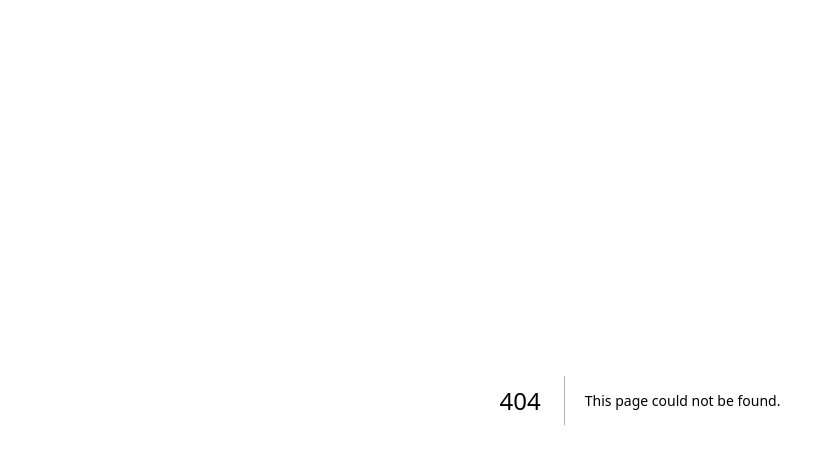
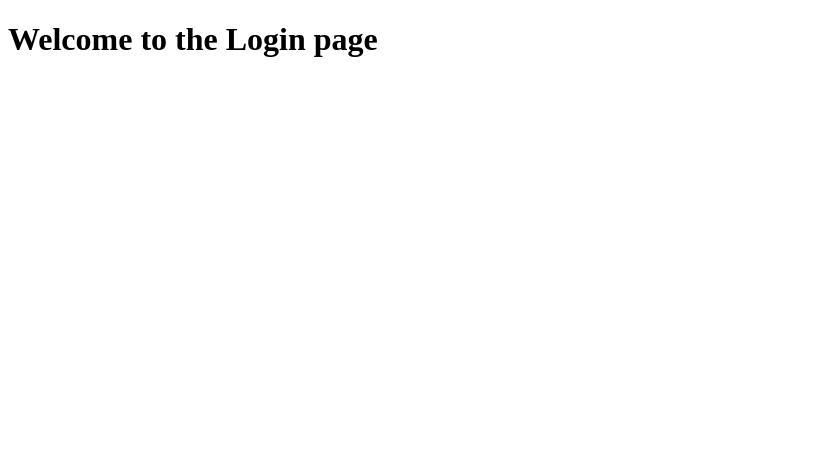
Before and after one commit to kam345678/EasyProperty, a Next.js app in the folder frontend/: page /login in a window 1280 px wide. Before the commit this address had no page. Shown: the top 464 px of the page, without its empty margins (0-835 px from the left). Built offline with nearby package versions, Linux system fonts and the light colour scheme.

Commit message:
add forder  admin login staff

```diff
--- /dev/null
+++ b/frontend/src/app/login/page.tsx
@@ -0,0 +1,11 @@
+export default function Login() {
+    return (
+        <div className="flex h-screen">
+            <div className="flex flex-1 flex-col">
+                <main className="flex-1 overflow-y-auto p-6">
+                    <h1 className="text-2xl font-bold mb-4">Welcome to the Login page</h1>
+                </main>
+            </div>
+        </div>
+    );
+}
```
Also changed, not shown: frontend/src/app/admin/page.tsx (added, +13 -0 lines), frontend/src/app/staff/page.tsx (added, +11 -0 lines).
